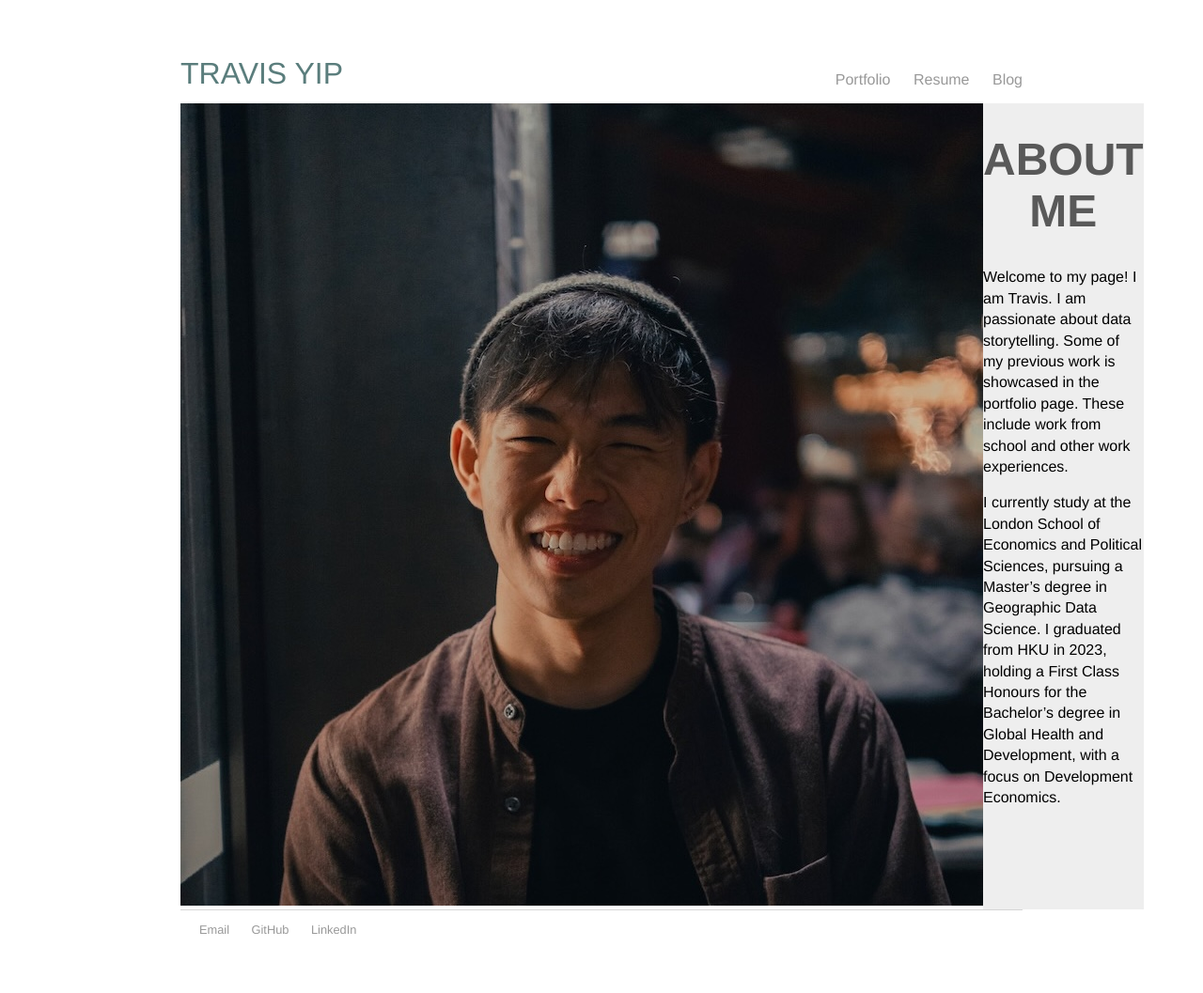
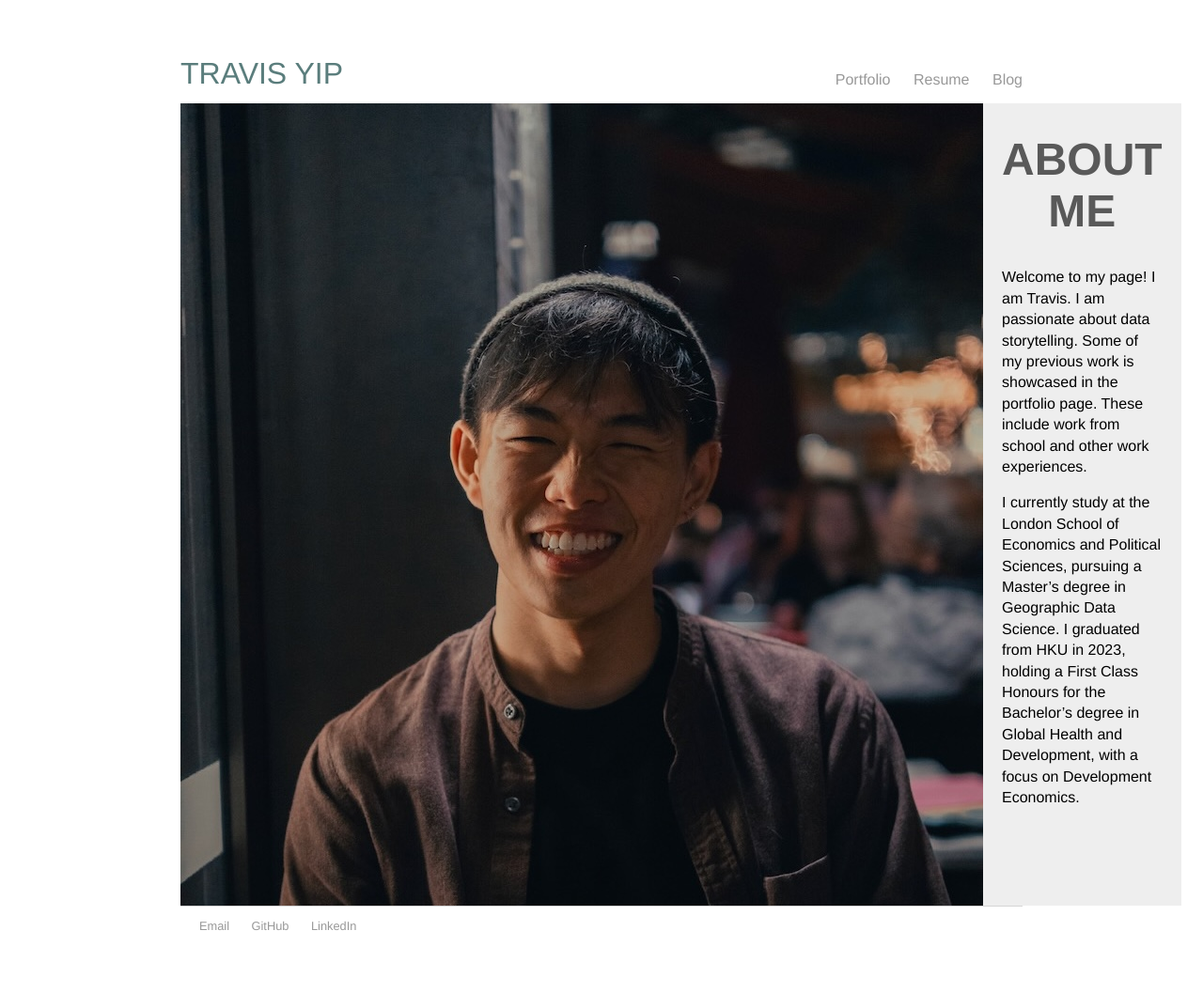
Before and after one commit to cwtravisyip/cwtravisyip.github.io, a Jekyll site: the page built from index.html, in a window 1280 px wide. Shown: the whole page at 94% size. Built offline with Jekyll 4.4.1, drawn with Linux system fonts in a browser that asks for light colours.

Commit message:
Update homepage layout

```diff
--- a/CSS/main.css
+++ b/CSS/main.css
@@ -60,19 +60,21 @@ ul.posts li {
 div.grid {
     display: grid;
     grid-template-columns: 7fr 9fr;
-    grid-gap: 0rem;
+    grid-gap: 0px;
 
-    &__content-wrapper {
+ }
+
+div.grid__content-wrapper {
     padding-right: 20px;
     padding-left: 20px;
 }
 
-    &__image-wrapper {
+div.grid__image-wrapper {
 }
 
-    &__img {
+div img {
    display: block;
-       width: 7fr;
+   width: auto;
    height: auto;
+   grid-column: 1 / 8
 }
- }
```
Lines whose indentation alone changed are shown as unchanged.
